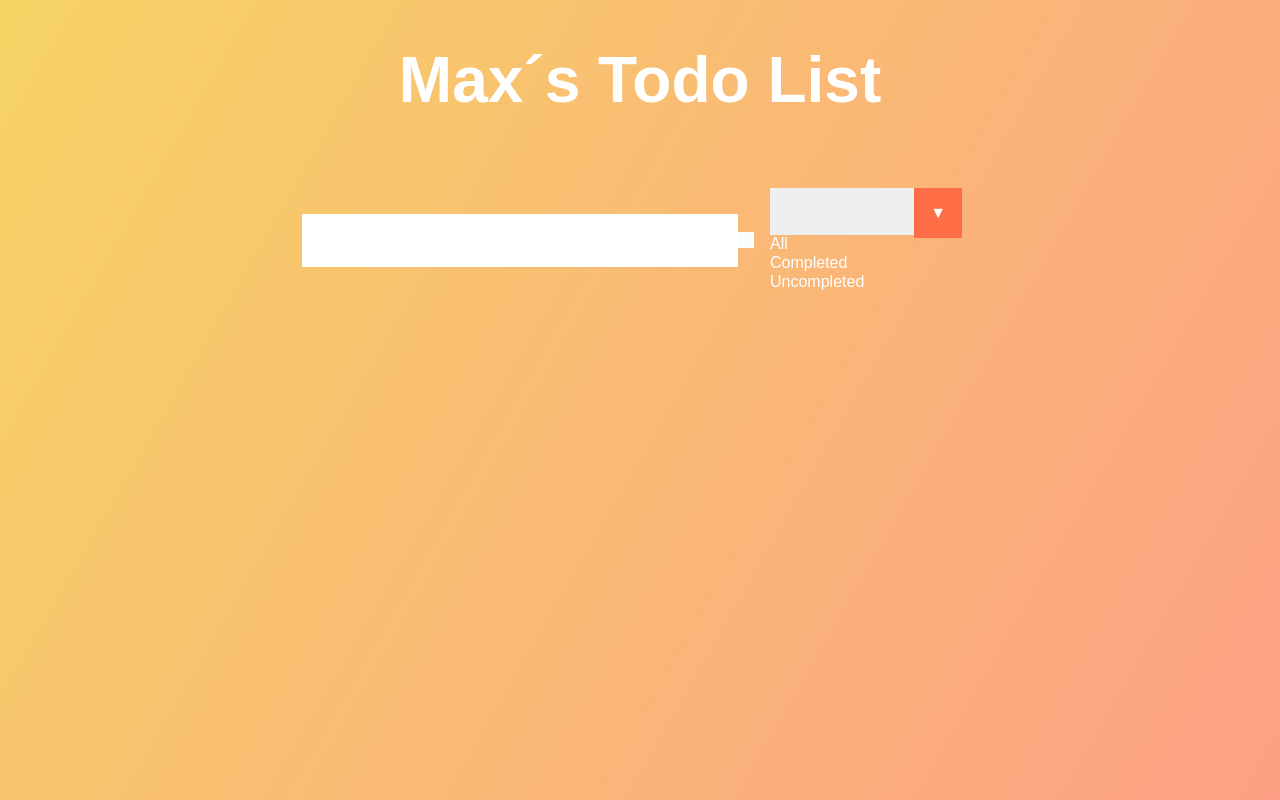
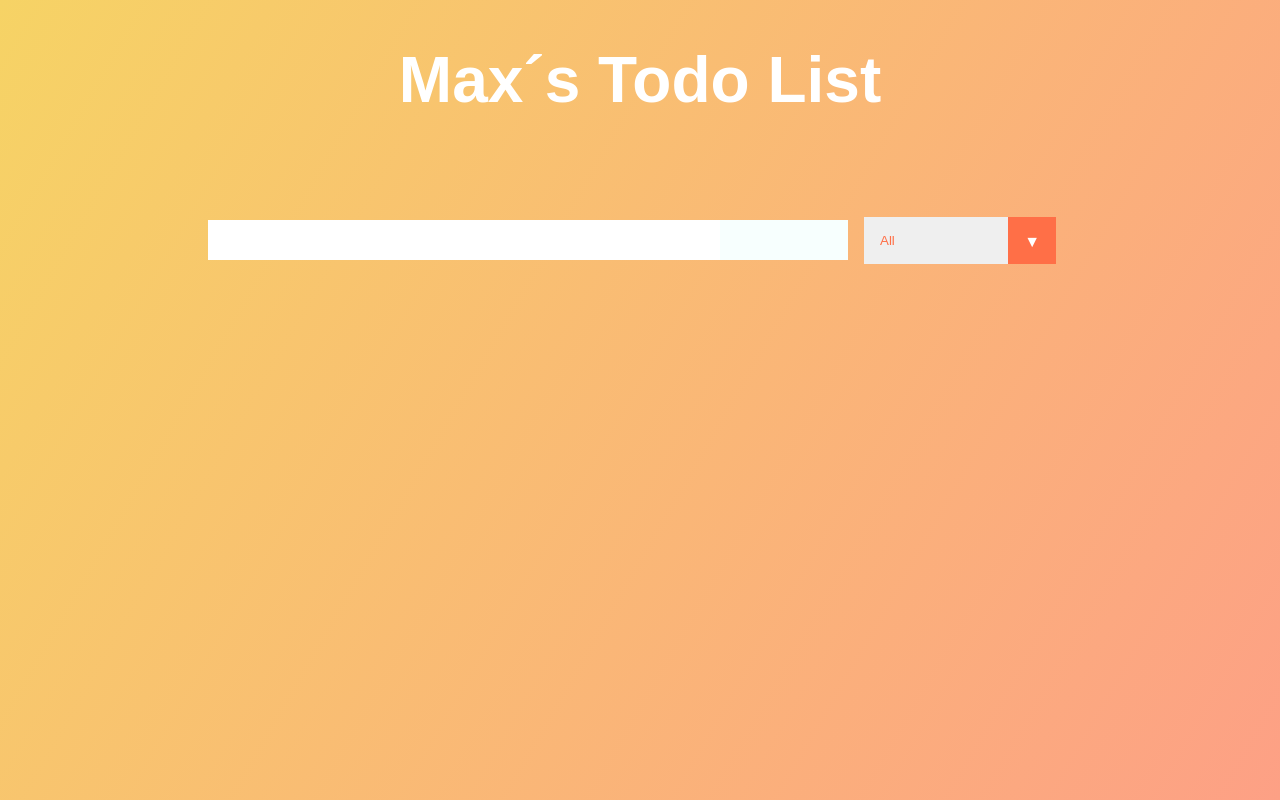
Before and after one commit to maxHGR/react-to-do-list, a React (Create React App) app: page / in a window 1280 px wide. Built offline with nearby package versions, Linux system fonts and the light colour scheme.

Commit message:
2 files modified

```diff
--- a/src/components/Form.js
+++ b/src/components/Form.js
@@ -4,15 +4,16 @@ import React from 'react';
 const Form = () => {
   return(
     <form>
-      <input type="text" className="todo-input"/>
+      <input type="text" className="todo-input"></input>
         <button>
           <i className="fas fa-plus-square"></i>
         </button>
         <div className="select">
-          <select name="todos" className="filter-todo"/>
+          <select name="todos" className="filter-todo">
             <option value=""> All</option>
             <option value="">Completed</option>
             <option value="">Uncompleted</option>
+          </select>
         </div>
     </form>
   )
--- a/src/style.css
+++ b/src/style.css
@@ -27,7 +27,13 @@ form button {
   border: none;
   background: white;
 }
+form input {
+  width: 40vw;
+  height: 5vh;
+}
 form button {
+  width: 10vw;
+  height: 5vh;
   color: #ff6f47;
   background: #f7fffe;
   cursor: pointer;
@@ -106,6 +112,7 @@ select {
   box-shadow: none;
   border: 0 !important;
   background-image: none;
+
 }
 
 /* Custom Select */
```
